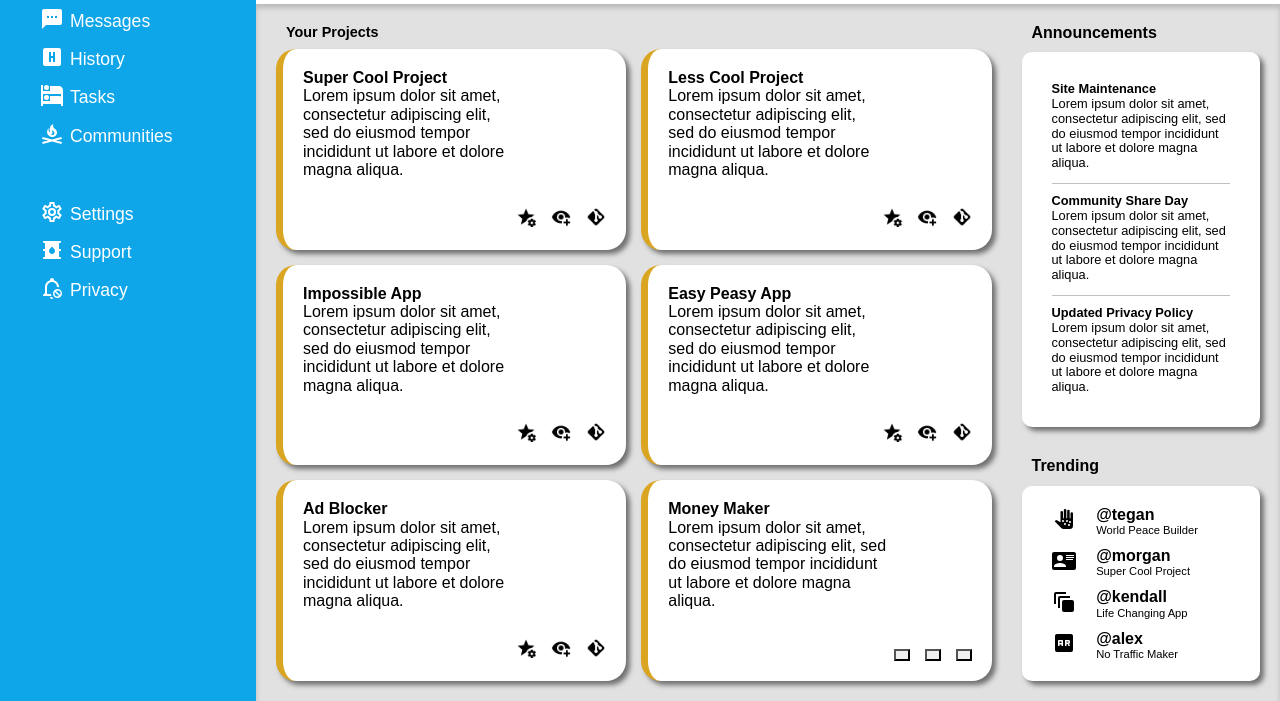
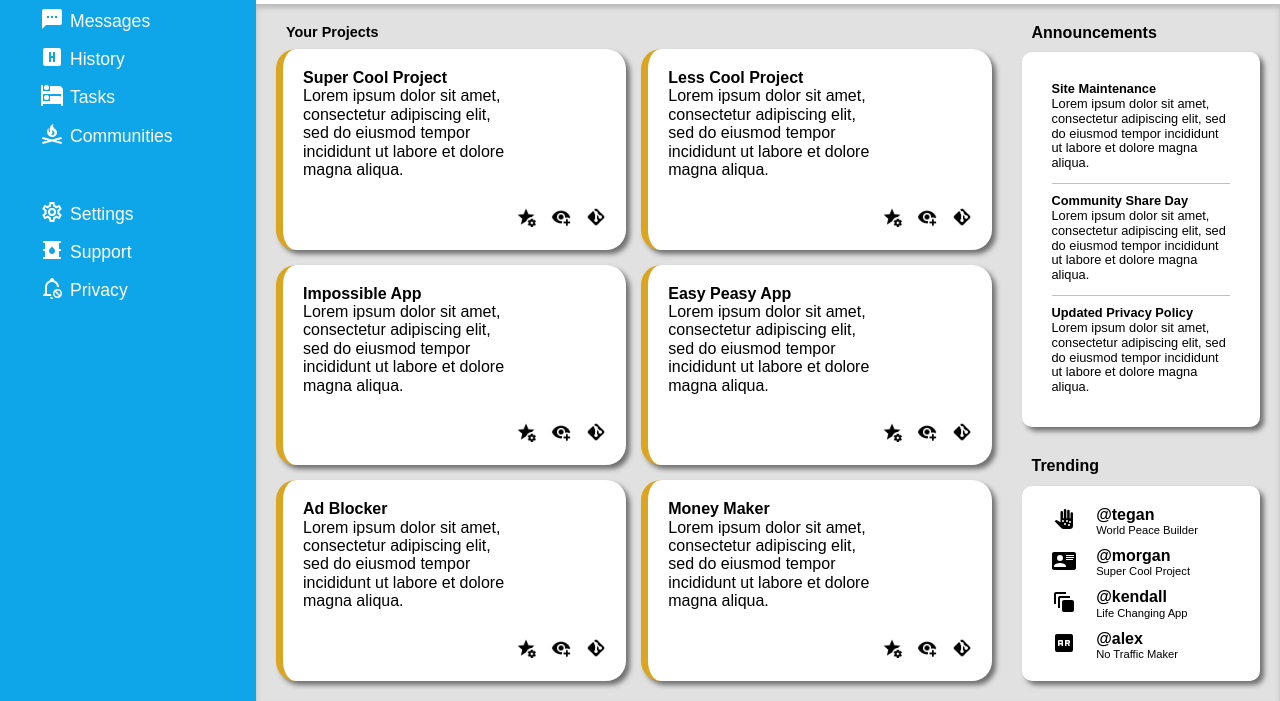
Before and after one commit to siddharth-stn/admin-dashboard, a plain HTML site: page index.html in a window 1280 px wide. Shown: the part 146-847 px from the top of the page. Drawn offline with Linux system fonts and the light colour scheme.

Commit message:
removed a minor bug in html

```diff
--- a/index.html
+++ b/index.html
@@ -206,9 +206,9 @@
                         </p>
                     </div>
                     <div class="buttons">
-                        <button></button>
-                        <button></button>
-                        <button></button>
+                        <div></div>
+                        <div></div>
+                        <div></div>
                     </div>
                 </div>
             </div>
```
